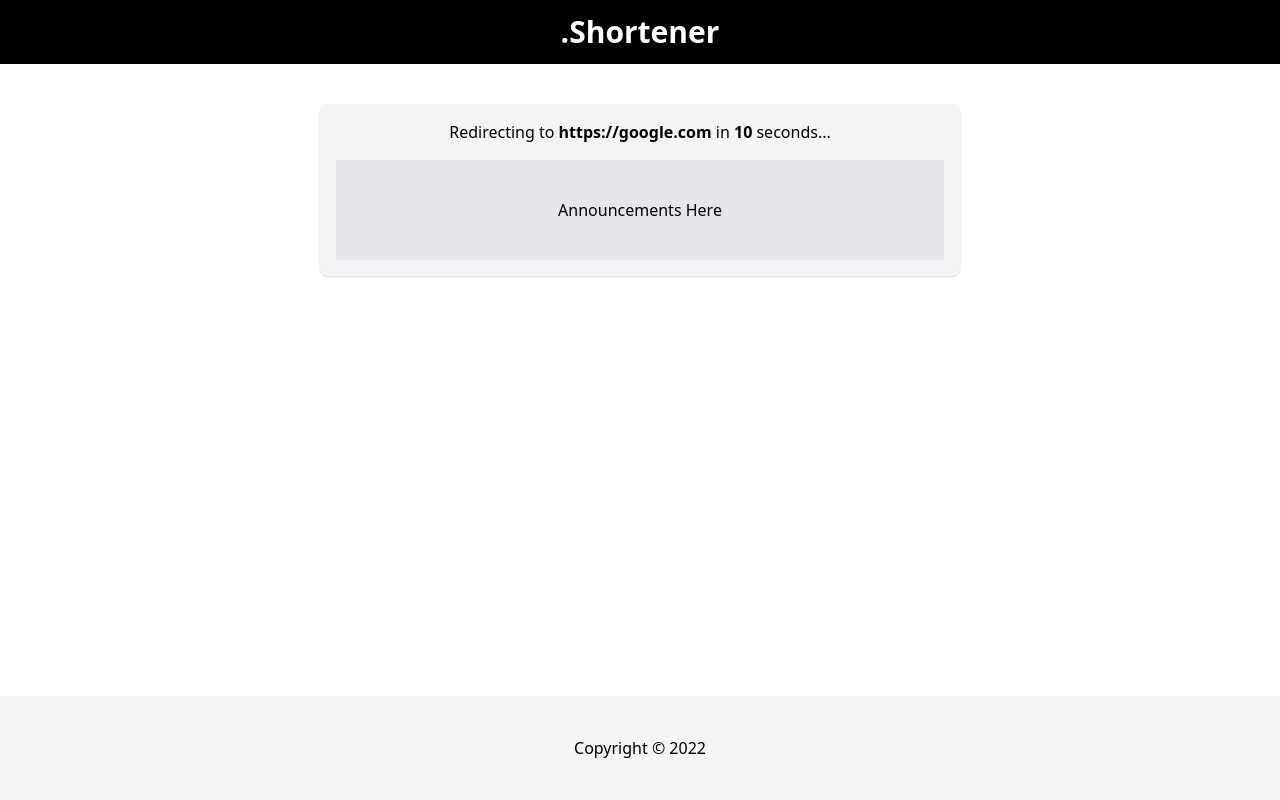
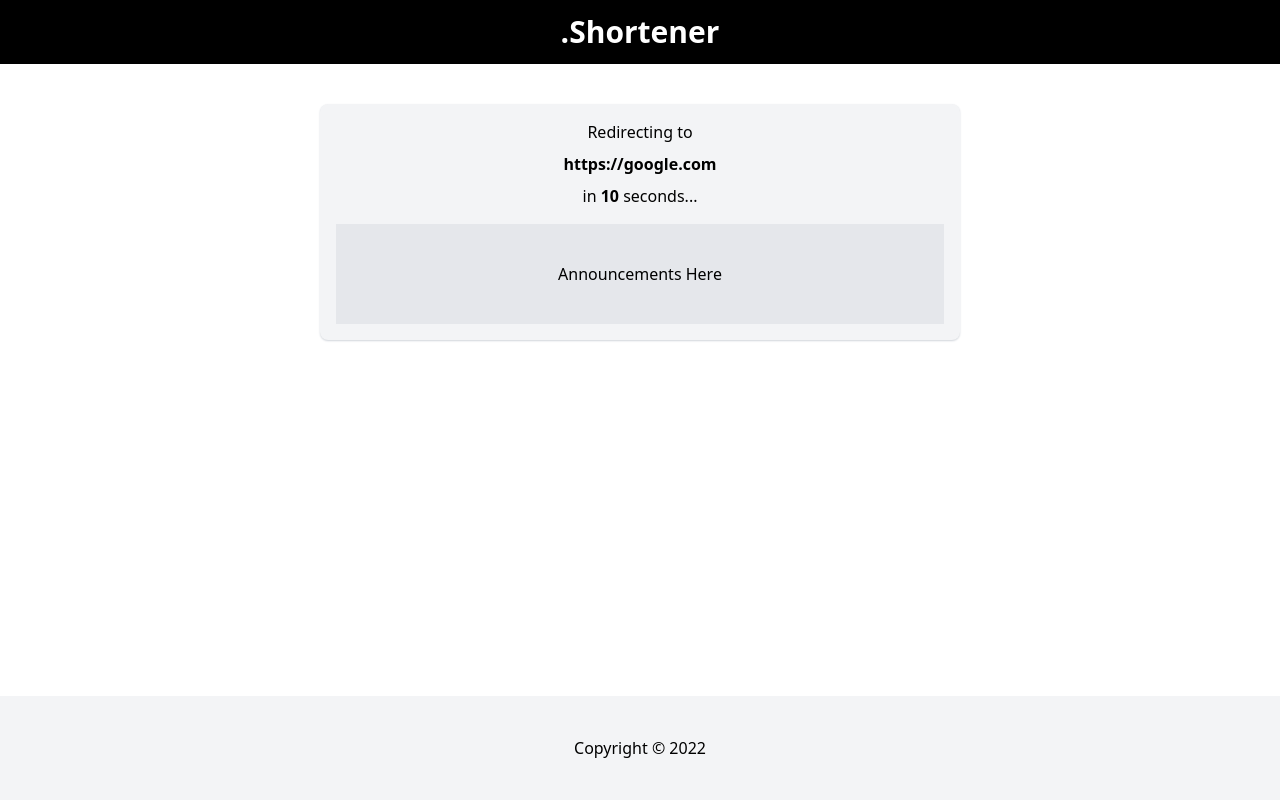
Before and after one commit to gumusali/shortener-tailwind, a website: page redirect.html in a window 1280 px wide. Drawn offline with Linux system fonts and the light colour scheme.

Commit message:
update redirect page

```diff
--- a/redirect.html
+++ b/redirect.html
@@ -17,7 +17,7 @@
             <!-- shortener form -->
             <div class="w-full grow">
                 <div class="lg:w-6/12 sm:w-11/12 mx-auto w-full mt-10 p-4 rounded-lg shadow-sm bg-gray-100 shadow-gray-300">
-                    <h2 class="w-full text-center">Redirecting to <span class="font-bold">https://google.com</span> in <span id='seconds' class="font-bold">10</span> seconds...</h2>
+                    <h2 class="w-full text-center">Redirecting to <span class="font-bold block my-2">https://google.com</span> in <span id='seconds' class="font-bold">10</span> seconds...</h2>
                     <div class="w-full mt-4 min-h-[100px] bg-gray-200 flex justify-center items-center">Announcements Here</div>
                 </div>
             </div>
```
Also changed, not shown: style.css.
